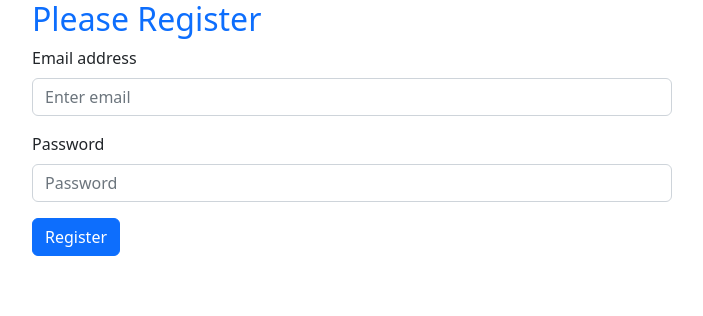
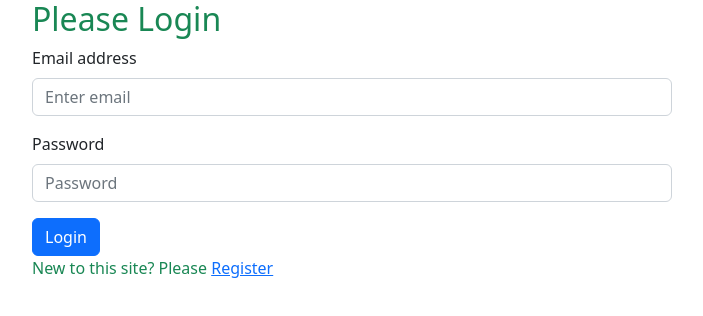
Before and after one commit to Atikul-Islam/email-authentication, a React (Create React App) app: page /login in a window 1280 px wide. Shown: the top 316 px of the page, without its empty margins (288-991 px from the left). Built offline with nearby package versions, Linux system fonts and the light colour scheme.

Commit message:
added login route and toggle with register

```diff
--- a/package.json
+++ b/package.json
@@ -11,6 +11,7 @@
     "react": "^18.2.0",
     "react-bootstrap": "^2.5.0",
     "react-dom": "^18.2.0",
+    "react-router-dom": "^6.4.2",
     "react-scripts": "5.0.1",
     "web-vitals": "^2.1.4"
   },
--- a/src/App.js
+++ b/src/App.js
@@ -1,14 +1,37 @@
-import {getAuth} from "firebase/auth"
+
+import { createBrowserRouter, RouterProvider } from 'react-router-dom';
 import './App.css';
+import Main from './components/Layout/Main';
+import Login from './components/Login';
 import Register from "./components/Register/Register";
-import app from "./Firebase/firebase.init";
 
-const auth = getAuth(app);
+
+const router = createBrowserRouter([
+  {
+    path: '/',
+    element: <Main>0</Main>,
+    children: [
+      {
+        path: '/',
+        element: <Register></Register>
+      },
+      {
+        path: '/register',
+        element: <Register></Register>
+      },
+      {
+        path: '/login',
+        element: <Login></Login>
+      },
+    ]
+  }
+])
+
 
 function App() {
   return (
     <div className="">
-      <Register></Register>
+      <RouterProvider router={router}></RouterProvider>
     </div>
   );
 }
--- /dev/null
+++ b/src/components/Layout/Main.js
@@ -0,0 +1,16 @@
+import React from 'react';
+import { Link, Outlet } from 'react-router-dom';
+
+const Main = () => {
+    return (
+        <div>
+          <Outlet></Outlet>
+        </div>
+    );
+};
+
+<nav>
+    <Link to ='/login'>Login</Link>
+    <Link to ='/register'>Register</Link>
+</nav>
+export default Main;<Outlet></Outlet>
--- /dev/null
+++ b/src/components/Login.js
@@ -0,0 +1,46 @@
+import React from "react";
+import { Button, Form } from "react-bootstrap";
+import { Link } from "react-router-dom";
+
+const Login = () => {
+
+    const handleSubmit = e =>{
+        e.preventDefault();
+        const form = e.target;
+        const email= form.email.value;
+        const password = form.password.value;
+    }
+  return (
+    <div className="w-50 mx-auto">
+      <h2 className="text-success">Please Login</h2>
+      <Form onSubmit={handleSubmit}>
+        <Form.Group className="mb-3" controlId="formBasicEmail">
+          <Form.Label>Email address</Form.Label>
+          <Form.Control
+            type="email"
+            name="email"
+            placeholder="Enter email"
+            required
+          />
+        </Form.Group>
+
+        <Form.Group className="mb-3" controlId="formBasicPassword">
+          <Form.Label>Password</Form.Label>
+          <Form.Control
+            type="password"
+            name="password"
+            placeholder="Password"
+            required
+          />
+        </Form.Group>
+
+        <Button variant="primary" type="submit">
+          Login
+        </Button>
+        <p className="text-success">New to this site? Please <Link to='/register'>Register</Link> </p>
+      </Form>
+    </div>
+  );
+};
+
+export default Login;
--- a/src/components/Register/Register.js
+++ b/src/components/Register/Register.js
@@ -1,6 +1,7 @@
 import { createUserWithEmailAndPassword, getAuth } from "firebase/auth";
 import React, { useState } from "react";
 import { Button, Form } from "react-bootstrap";
+import { Link } from "react-router-dom";
 import app from "../../Firebase/firebase.init";
 
 const auth = getAuth(app);
@@ -59,6 +60,7 @@ const Register = () => {
         <Button variant="primary" type="submit">
           Register
         </Button>
+        <p className="text-success">Already have an account? Please <Link to='/login'>Login</Link> </p>
       </Form>
     </div>
   );
```
Also changed, not shown: 1 other file (tests, documents, lock files or other folders).
